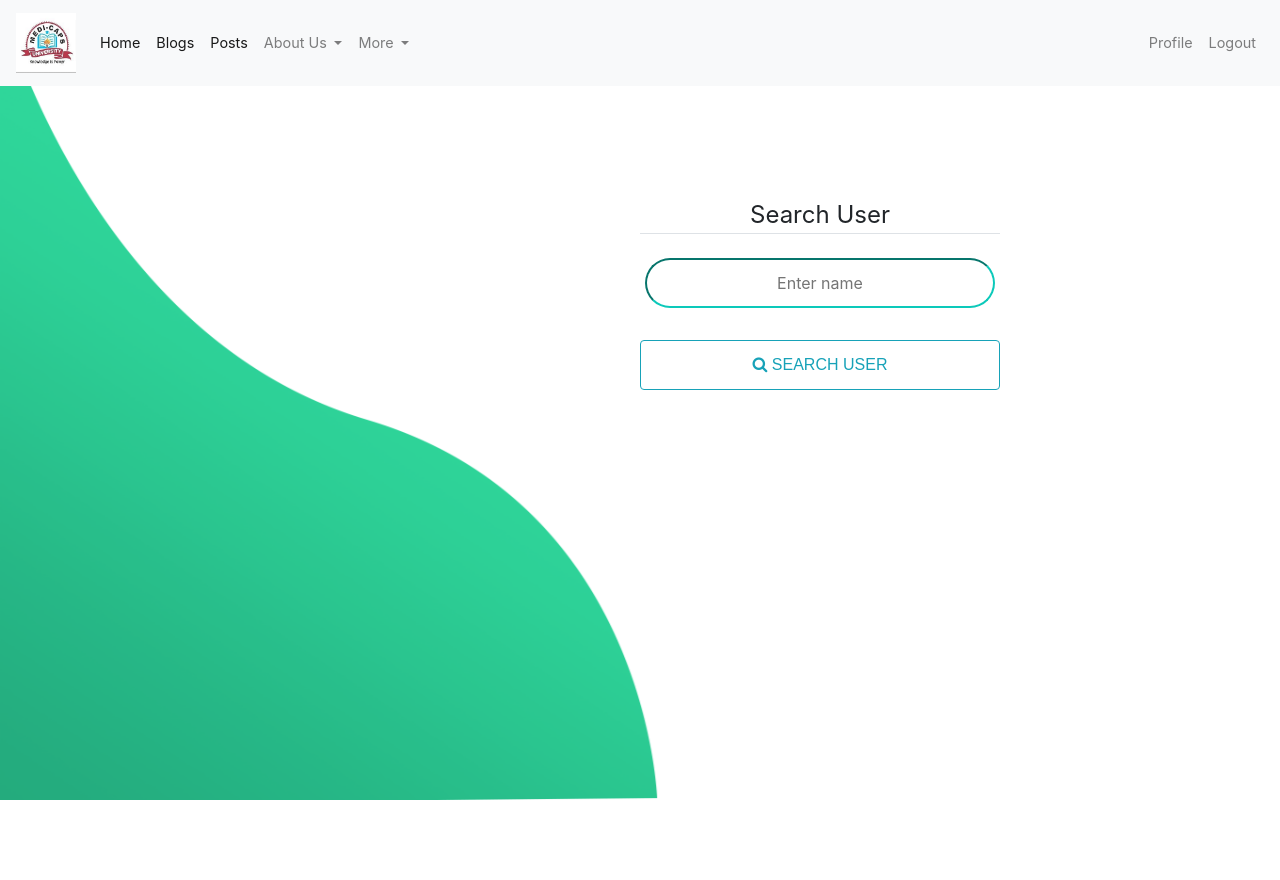
After one commit to dhruvanshmoyal01/Alumni-Networking-Site, a Django app: page /search/ in a window 1280 px wide. The commit adds this page. Run offline with Django 3.2, Linux system fonts and the light colour scheme; a user stored in the database is signed in; some libraries are stand-ins or nearby versions.

Commit message:
user search made

```diff
--- a/alumni_site/urls.py
+++ b/alumni_site/urls.py
@@ -43,7 +43,7 @@ urlpatterns = [
     path('profile_all/<int:pk>/', user_views.ProfileDetailView.as_view(), name = 'profile-detail'),
     path('profile_all/follow/<int:pk>/', user_views.follow, name = 'follow-user'),
     path('profile_all/unfollow/<int:pk>/', user_views.unfollow, name = 'unfollow-user'),
-    path('my_activity/', user_views.myactivity, name = 'my-acivity'),
+    path('search/', user_views.userSearch, name = 'user-search'),
 
     path('reset_password/', auth_views.PasswordResetView.as_view(template_name='user/password_reset.html'), name = 'password_reset'),
     path('reset_password_sent/', auth_views.PasswordResetDoneView.as_view(template_name='user/password_reset_sent.html'), name = 'password_reset_done'),
--- a/common/templates/common/Base.html
+++ b/common/templates/common/Base.html
@@ -48,7 +48,8 @@
               More
             </a>
             <div class="dropdown-menu" aria-labelledby="navbarDropdown">
-              <a class="dropdown-item" href="{% url 'profile-list' %}">Search Alumni</a>
+              <a class="dropdown-item" href="{% url 'profile-list' %}">User Profiles</a>
+              <a class="dropdown-item" href="{% url 'user-search' %}">Search Alumni</a>
               <div class="dropdown-divider"></div>
               <a class="dropdown-item" href="{% url 'news-home' %}">Newsletter</a>
               <div class="dropdown-divider"></div>
--- a/common/templates/common/index.html
+++ b/common/templates/common/index.html
@@ -17,8 +17,8 @@
         {% else %}
           <p>Register yourself as alumni.</p>
           <div class="header-buttons">
-            <a href="#">Learn more</a>
-            <a href="#">Register</a>
+            <a href="{% url 'about' %}">Learn more</a>
+            <a href="{% url 'register' %}">Register</a>
           </div>
         {% endif %}
       </div>
--- /dev/null
+++ b/user/static/user/customcss/search_style.css
@@ -0,0 +1,256 @@
+{% load static %}
+*{
+	padding: 0;
+	margin: 0;
+	box-sizing: border-box;
+}
+
+html {
+    height: 110%;
+    margin-bottom: 0.01em;
+}
+
+body{
+    font-family: 'Poppins', sans-serif;
+}
+
+.search-field{
+	height: 50px;
+	text-align: center;
+	padding: 10px;
+	border-radius: 25px;
+	outline: none;
+	width: 350px;
+	border-color: #0cc9ba;
+}
+
+.wave{
+	position: fixed;
+	bottom: 0;
+	left: 0;
+	height: 100%;
+	z-index: -1;
+}
+
+.img{
+	display: flex;
+	justify-content: flex-end;
+	align-items: center;
+}
+
+.login-content{
+	margin-left: 50%;
+	margin-top: 10%;
+	display: flex;
+	justify-content: flex-start;
+	align-items: center;
+	text-align: center;
+}
+
+.typeA {
+  width: 80%;
+  margin:auto;
+  height: 90vh;
+  text-align: center;
+  align-items: center;
+  display: flex;
+  text-decoration: none!important;
+}
+
+.typeA SPAN{
+  margin:auto;
+	text-align: center;
+  text-decoration: none!important;
+}
+
+.tybeB{
+	text-align: center;
+	margin-left: 50%;
+	margin-right: 17%;
+}
+
+.tybeB a{
+	text-align: center;
+}
+
+.img img{
+	width: 500px;
+}
+
+form{
+	width: 360px;
+}
+
+.login-content img{
+    height: 100px;
+}
+
+.login-content h2{
+	margin: 15px 0;
+	color: #333;
+	text-transform: uppercase;
+	font-size: 2.9rem;
+}
+
+.login-content .input-div{
+	position: relative;
+    display: grid;
+    grid-template-columns: 7% 93%;
+    margin: 25px 0;
+    padding: 5px 0;
+    border-bottom: 2px solid #d9d9d9;
+}
+
+.login-content .input-div.one{
+	margin-top: 0;
+}
+
+.i{
+	color: #d9d9d9;
+	display: flex;
+	justify-content: center;
+	align-items: center;
+}
+
+.i i{
+	transition: .3s;
+}
+
+.input-div > div{
+    position: relative;
+	height: 45px;
+}
+
+.input-div > div > h5{
+	position: absolute;
+	left: 10px;
+	top: 50%;
+	transform: translateY(-50%);
+	color: #999;
+	font-size: 18px;
+	transition: .3s;
+}
+
+.input-div:before, .input-div:after{
+	content: '';
+	position: absolute;
+	bottom: -2px;
+	width: 0%;
+	height: 2px;
+	background-color: #38d39f;
+	transition: .4s;
+}
+
+.input-div:before{
+	right: 50%;
+}
+
+.input-div:after{
+	left: 50%;
+}
+
+.input-div.focus:before, .input-div.focus:after{
+	width: 50%;
+}
+
+.input-div.focus > div > h5{
+	top: -5px;
+	font-size: 15px;
+}
+
+.input-div.focus > .i > i{
+	color: #38d39f;
+}
+
+.input-div > div > input{
+	position: absolute;
+	left: 0;
+	top: 0;
+	width: 100%;
+	height: 100%;
+	border: none;
+	outline: none;
+	background: none;
+	padding: 0.5rem 0.7rem;
+	font-size: 1.2rem;
+	color: #555;
+	font-family: 'poppins', sans-serif;
+}
+
+.input-div.pass{
+	margin-bottom: 4px;
+}
+
+a{
+	display: block;
+	text-align: right;
+	text-decoration: none;
+	color: #999;
+	font-size: 0.9rem;
+	transition: .3s;
+}
+
+a:hover{
+	color: #38d39f;
+}
+
+.btn{
+	display: block;
+	width: 100%;
+	height: 50px;
+	border-radius: 25px;
+	outline: none;
+	border: none;
+	background-image: linear-gradient(to right, #32be8f, #38d39f, #32be8f);
+	background-size: 200%;
+	font-size: 1.2rem;
+	color: #fff;
+	font-family: 'Poppins', sans-serif;
+	text-transform: uppercase;
+	margin: 1rem 0;
+	cursor: pointer;
+	transition: .5s;
+}
+.btn:hover{
+	background-position: right;
+}
+
+
+@media screen and (max-width: 1050px){
+	.container{
+		grid-gap: 5rem;
+	}
+}
+
+@media screen and (max-width: 1000px){
+	form{
+		width: 290px;
+	}
+
+	.login-content h2{
+        font-size: 2.4rem;
+        margin: 8px 0;
+	}
+
+	.img img{
+		width: 400px;
+	}
+}
+
+@media screen and (max-width: 900px){
+	.container{
+		grid-template-columns: 1fr;
+	}
+
+	.img{
+		display: none;
+	}
+
+	.wave{
+		display: none;
+	}
+
+	.login-content{
+		justify-content: center;
+	}
+}
--- a/user/templates/user/profile_detail.html
+++ b/user/templates/user/profile_detail.html
@@ -99,8 +99,9 @@
                                   />
                                   <div class="d-flex flex-column justify-content-start ml-2">
                                     <span class="d-block font-weight-bold name"
-                                      >{{ post.author }}</span
-                                    ><span class="date text-black-50"
+                                    style="margin-right: 175px">
+                                      {{ post.author }}</span>
+                                      <span class="date text-black-50"
                                       >Shared publicly - {{ post.date_posted|date:"F d, Y" }}</span
                                     >
                                   </div>
--- /dev/null
+++ b/user/templates/user/userSearch.html
@@ -0,0 +1,23 @@
+{% extends "common/base.html" %}
+{% load crispy_forms_tags %}
+{% load static %}
+{% block style %}
+	<link rel="stylesheet" type="text/css" href="{% static 'user/customcss/search_style.css' %}">
+{% endblock style %}
+{% block content %}
+<img class="wave" src="{% static 'user/resources/wave.png' %}" alt="wave  png">
+<div class="container">
+	<div class="login-content">
+		<form method="post" action="{% url 'user-search' %}">
+			{% csrf_token %}
+			<fieldset class="form-group">
+				<legend class="border-bottom mb-4">Search User</legend>
+				<input type="text" name="iodata" class="search-field" placeholder="Enter name">
+			</fieldset>
+				<div class="form-group">
+					<button class="btn btn-outline-info" type="submit"><i class="fa fa-search"></i> Search User</button>
+				</div>
+		</form>
+	</div>
+</div>
+{% endblock content %}
--- a/user/views.py
+++ b/user/views.py
@@ -15,6 +15,7 @@ from django.views.generic import ( ListView,
                                     UpdateView,
                                     DeleteView,
                                 )
+from django.contrib.auth.models import User
 from .models import Profile, FollowUser
 from django.db.models import Q
 from django.db.models.query import QuerySet
@@ -193,11 +194,17 @@ def unfollow(request, pk):
     FollowUser.objects.filter(profile=user, followed_by=request.user).delete()
     return HttpResponseRedirect('/profile_all')
 
-def myactivity(request):
-    blog = Blog.objects.filter(Q(author = request.user)).order_by("-date_posted")
-    post = Post.objects.filter(Q(author = request.user)).order_by("-date_posted")
-    content = {
-        'blogs' : blog,
-        'posts' : post,
+@login_required
+def userSearch(request):
+  if request.method == 'POST':
+    usrname = request.POST['iodata']
+    ob = User.objects.filter(username=usrname)
+    plist = []
+    for o in ob:
+      plist.append(o.profile)
+    context={
+      'profile' : plist
     }
-    return render(request, 'user/my_activity.html', content)
+    return render(request, 'user/profile_list.html', context)
+  else:
+    return render(request, 'user/userSearch.html')
```
Also changed, not shown: user/templates/user/profile.html (+12 -4 lines), db.sqlite3, media/blog-cover/backbenchers.jpg (added), media/post_pic/IMG_20191107_084454.jpg (added), media/profile_pic/fluffy-art.jpg (added).
